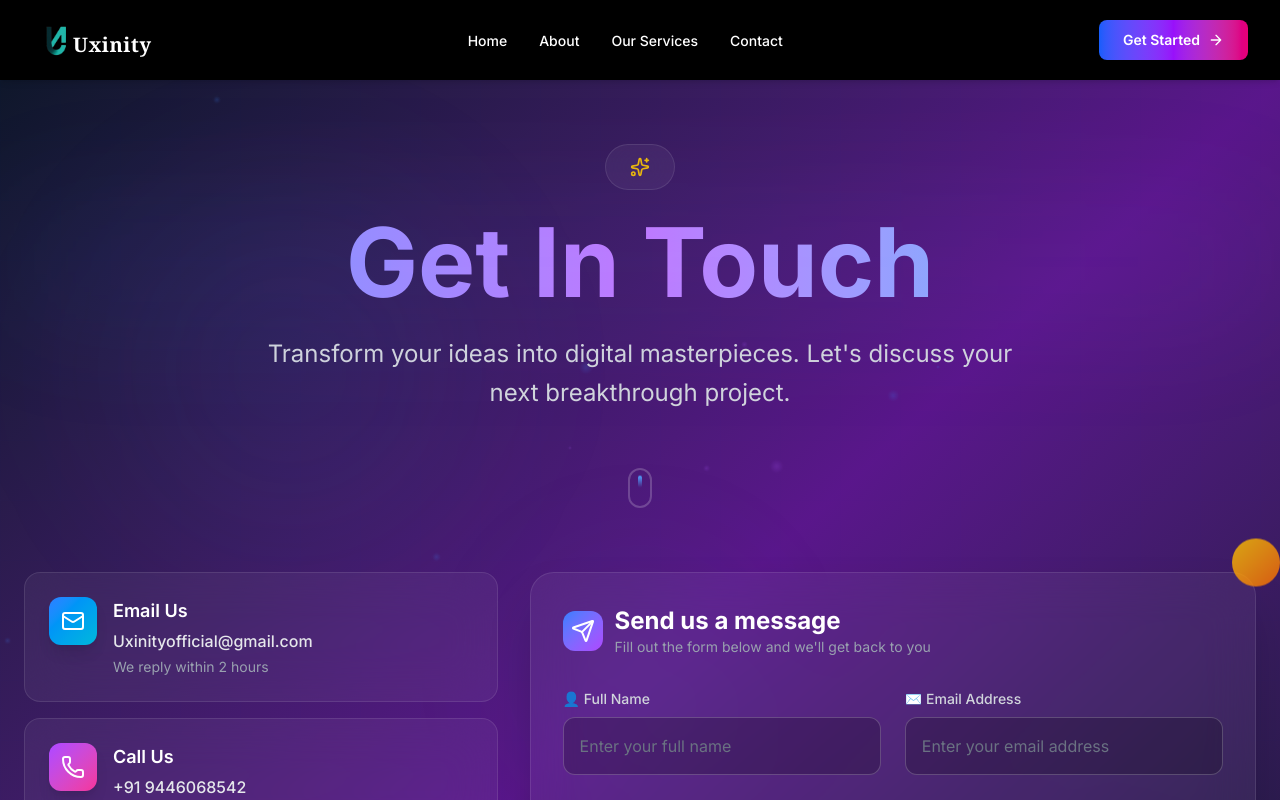
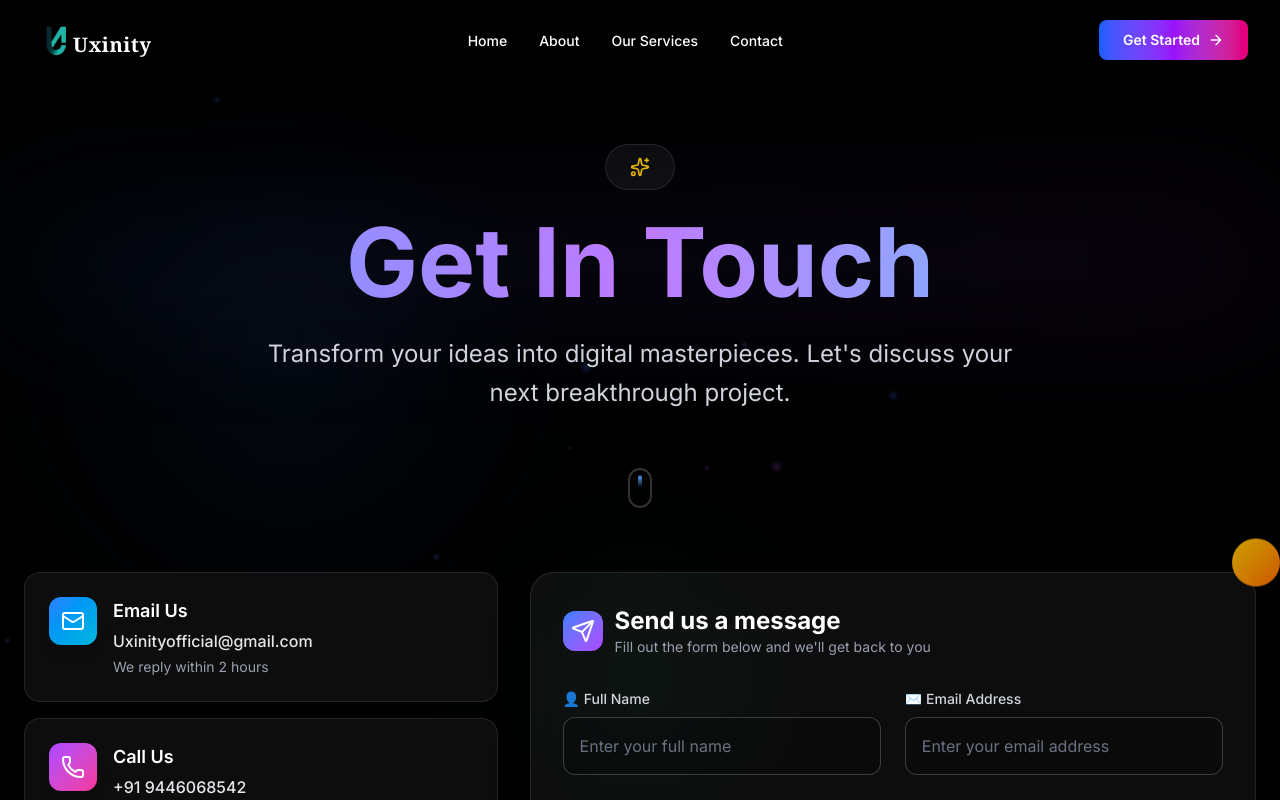
Before and after one commit to Uxinity-Tech/company-website, a React (Vite) app: page /contact in a window 1280 px wide. Shown: the top 800 px of the page. Built offline with nearby package versions, Linux system fonts and the light colour scheme.

Commit message:
first commit

```diff
--- a/src/pages/Contact.jsx
+++ b/src/pages/Contact.jsx
@@ -97,7 +97,7 @@ const Contact = () => {
   );
 
   return (
-    <div className="relative min-h-screen bg-gradient-to-br from-slate-900 via-purple-900 to-slate-900 text-white overflow-hidden">
+    <div className="relative min-h-screen bg-black overflow-hidden">
       <div className="absolute inset-0 overflow-hidden">
         <GlowOrb className="top-10 left-10" color="#3B82F6" size={500} />
         <GlowOrb className="bottom-10 right-10" color="#A855F7" size={400} />
```
